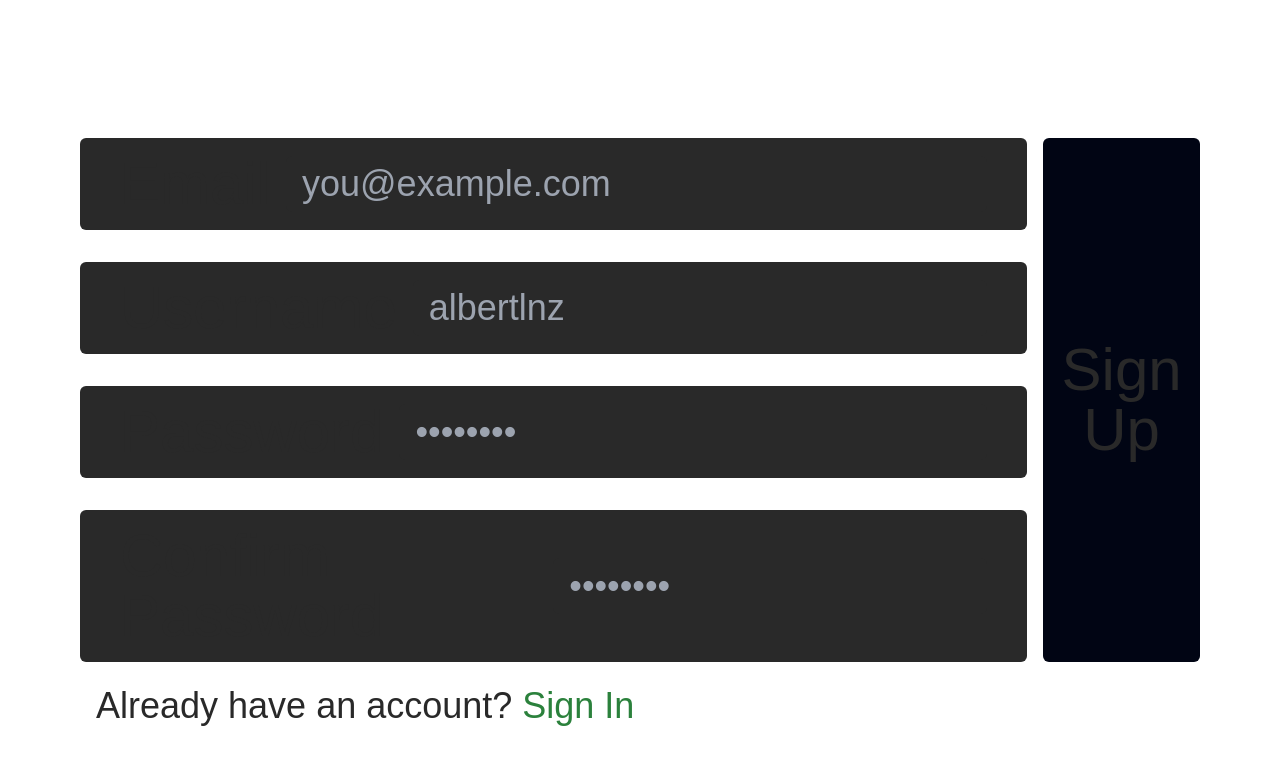
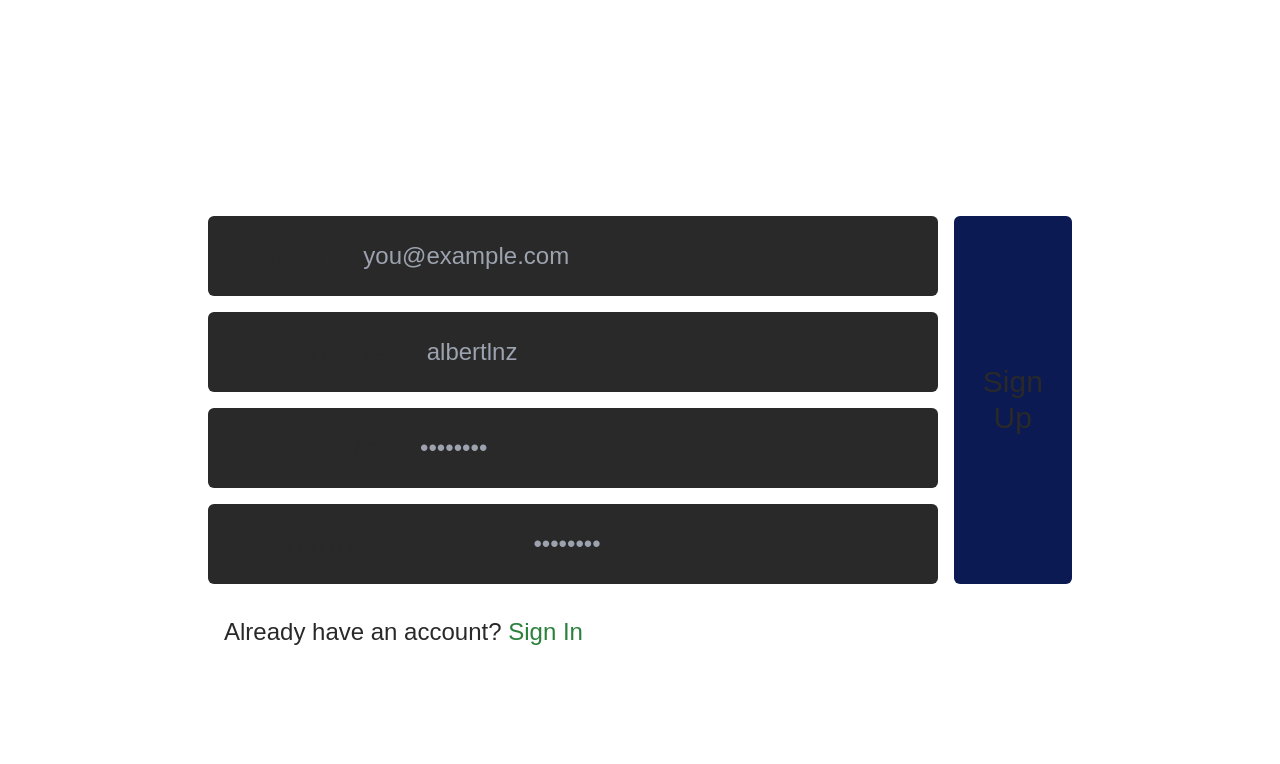
Before and after one commit to AlbertLnz/fixitnow, a Next.js app: page /auth/signup in a window 1280 px wide. Shown: the top 764 px of the page. Built offline with nearby package versions, Linux system fonts and the light colour scheme; a web font is replaced by a local one.

Commit message:
Validations on signup page

```diff
--- a/src/app/auth/signup/page.tsx
+++ b/src/app/auth/signup/page.tsx
@@ -2,10 +2,68 @@
 
 import Link from 'next/link'
 import { createSupabaseClientClient } from '@/utils/supabase/client'
+import { useState } from 'react'
+import { EMAIL_REGEX } from '@/lib/constants'
+import { FormObject } from '@/types'
 
 const SignUp = () => {
+  const [formObject, setFormObject] = useState<FormObject>({
+    email: undefined,
+    username: undefined,
+    password: undefined,
+    confirmPassword: undefined,
+  })
+
+  const validateForm = async (evt: React.FormEvent<HTMLFormElement>) => {
+    const form = evt.target as HTMLFormElement
+    const email = (form.elements[0] as HTMLInputElement).value
+    const username = (form.elements[1] as HTMLInputElement).value
+    const password = (form.elements[2] as HTMLInputElement).value
+    const confirmPassword = (form.elements[3] as HTMLInputElement).value
+
+    const supabase = createSupabaseClientClient()
+    const sameUser = await supabase
+      .from('users')
+      .select('*')
+      .eq('username', username)
+
+    if (password === confirmPassword) {
+      setFormObject((prev) => ({
+        ...prev,
+        password: true,
+        confirmPassword: true,
+      }))
+    }
+
+    if (EMAIL_REGEX.test(email)) {
+      setFormObject((prev) => ({ ...prev, email: true }))
+    } else {
+      return setFormObject((prev) => ({ ...prev, email: false }))
+    }
+
+    if (sameUser.data) {
+      if (sameUser.data.length < 1) {
+        setFormObject((prev) => ({ ...prev, username: true, email: true })) // FIX IT (an available username doesn't means email is available)
+      } else {
+        if (sameUser.data[0].email === email) {
+          setFormObject((prev) => ({ ...prev, username: false }))
+        }
+
+        if (sameUser.data[0].username === username) {
+          setFormObject((prev) => ({ ...prev, username: false }))
+        }
+      }
+    }
+  }
+
   const signUp = async (evt: React.FormEvent<HTMLFormElement>) => {
     evt.preventDefault()
+
+    await validateForm(evt)
+
+    if (Object.values(formObject).some((value) => value === false)) {
+      return
+    }
 
     const supabase = createSupabaseClientClient()
 
@@ -13,11 +71,6 @@ const SignUp = () => {
     const formData = new FormData(form)
     const email = formData.get('email') as string
     const password = formData.get('password') as string
-    const confirmPassword = formData.get('confirm-password')
-
-    if (password !== confirmPassword) {
-      return console.log('Passwords do not match.')
-    }
 
     const { data, error } = await supabase.auth.signUp({
       email,
@@ -39,60 +92,91 @@ const SignUp = () => {
   }
 
   return (
-    <div className='grid grid-cols-[85%_15%] max-w-6xl mx-auto h-full text-6xl items-center place-content-center'>
+    <div className='grid grid-cols-[85%_15%] max-w-4xl mx-auto h-full text-3xl items-center place-content-center'>
       <form
         id='signUpForm'
-        className='relative flex flex-col w-full justify-center gap-y-8 px-4'
+        className='relative flex flex-col w-full justify-center gap-y-4 px-4'
         onSubmit={signUp}
       >
         <div className='flex items-center bg-[#292929] rounded-md py-4 px-10 gap-x-4'>
           <label className='' htmlFor='email'>
-            Email
+            Email:
           </label>
           <input
-            className='flex rounded-md px-4 py-2 bg-inherit text-[#EBECF0] text-4xl w-full'
+            className='flex rounded-md px-4 py-2 bg-inherit text-[#9CA3AF] text-2xl w-full focus:outline-none'
             name='email'
             placeholder='you@example.com'
             required
           />
+          {formObject.email === undefined ? (
+            <p className='hidden'></p>
+          ) : formObject.email === true ? (
+            <p className='text-lime-300 uppercase'>ok!</p>
+          ) : (
+            <p className='text-red-300'>null</p>
+          )}
         </div>
         <div className='flex items-center bg-[#292929] rounded-md py-4 px-10 gap-x-4'>
           <label className='' htmlFor='username'>
-            Username
+            Username:
           </label>
           <input
-            className='flex rounded-md px-4 py-2 bg-inherit text-[#EBECF0] text-4xl w-full'
+            className='flex rounded-md px-4 py-2 bg-inherit text-[#9CA3AF] text-2xl w-full focus:outline-none'
             name='username'
             placeholder='albertlnz'
             required
           />
+          {formObject.username === undefined ? (
+            <p className='hidden'></p>
+          ) : formObject.username === true ? (
+            <p className='text-lime-300 uppercase'>ok!</p>
+          ) : (
+            <p className='text-red-300'>null</p>
+          )}
         </div>
         <div className='flex items-center bg-[#292929] rounded-md py-4 px-10 gap-x-4'>
           <label className='text-md' htmlFor='password'>
-            Password
+            Password:
           </label>
           <input
-            className='flex rounded-md px-4 py-2 bg-inherit text-[#EBECF0] text-4xl w-full'
+            className='flex rounded-md px-4 py-2 bg-inherit text-[#9CA3AF] text-2xl w-full focus:outline-none'
             type='password'
             name='password'
             placeholder='••••••••'
             required
           />
+          {formObject.password === undefined ? (
+            <p className='hidden'></p>
+          ) : formObject.password === true ? (
+            <p className='text-lime-300 uppercase'>ok!</p>
+          ) : (
+            <p className='text-red-300'>null</p>
+          )}
         </div>
         <div className='flex items-center bg-[#292929] rounded-md py-4 px-10 gap-x-4'>
-          <label className='text-md w-full' htmlFor='confirm-password'>
-            Confirm Password
+          <label
+            className='text-md whitespace-nowrap'
+            htmlFor='confirm-password'
+          >
+            Confirm Password:
           </label>
           <input
-            className='flex rounded-md px-4 py-2 bg-inherit text-[#EBECF0] text-4xl w-full'
+            className='flex rounded-md px-4 py-2 bg-inherit text-[#9CA3AF] text-2xl w-full focus:outline-none'
             type='password'
             name='confirm-password'
             placeholder='••••••••'
             required
           />
+          {formObject.confirmPassword === undefined ? (
+            <p className='hidden'></p>
+          ) : formObject.confirmPassword === true ? (
+            <p className='text-lime-300 uppercase'>ok!</p>
+          ) : (
+            <p className='text-red-300'>null</p>
+          )}
         </div>
 
-        <div className='absolute -bottom-16 text-4xl ml-4'>
+        <div className='absolute -bottom-16 text-2xl ml-4'>
           <p>
             Already have an account?{' '}
             <span className='text-[#2B813C]'>
@@ -104,7 +188,7 @@ const SignUp = () => {
       <button
         type='submit'
         form='signUpForm'
-        className='h-full bg-[#010514] rounded-md px-4 mr-4'
+        className='h-full bg-[#0b1a52] rounded-md px-4 mr-4'
       >
         Sign Up
       </button>
--- /dev/null
+++ b/src/lib/constants.ts
@@ -0,0 +1,2 @@
+export const EMAIL_REGEX =
+  /^("(?:[!#-\[\]-\u{10FFFF}]|\\[\t -\u{10FFFF}])*"|[!#-'*+\-/-9=?A-Z\^-\u{10FFFF}](?:\.?[!#-'*+\-/-9=?A-Z\^-\u{10FFFF}])*)@([!#-'*+\-/-9=?A-Z\^-\u{10FFFF}](?:\.?[!#-'*+\-/-9=?A-Z\^-\u{10FFFF}])*|\[[!-Z\^-\u{10FFFF}]*\])$/u
--- a/tsconfig.json
+++ b/tsconfig.json
@@ -19,7 +19,8 @@
     ],
     "paths": {
       "@/*": ["./src/*"]
-    }
+    },
+    "target": "ES6"
   },
   "include": ["next-env.d.ts", "**/*.ts", "**/*.tsx", ".next/types/**/*.ts", "src/pages/about.js"],
   "exclude": ["node_modules"]
```
Also changed, not shown: src/types.d.ts (+7 -0 lines).
